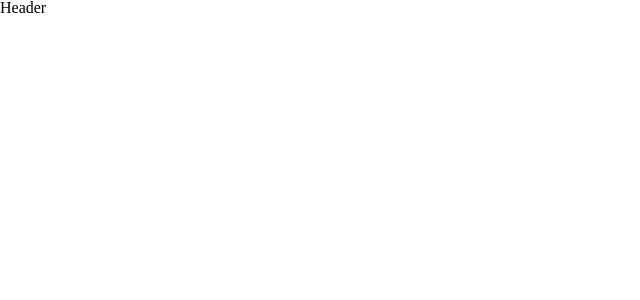
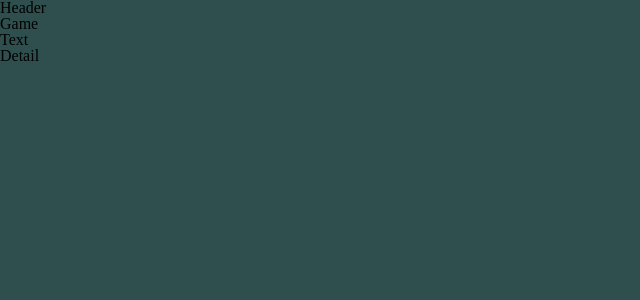
Before and after one commit to RomanRudin/gameAPIVue, a Vue app: page /detail/1 in a window 1280 px wide. Before the commit this address had no page. Shown: the top 300 px of the page, without its empty margins (0-640 px from the left). Built offline with nearby package versions, Linux system fonts and the light colour scheme.

Commit message:
paths for sections were added to index.js

```diff
--- a/src/App.vue
+++ b/src/App.vue
@@ -1,14 +1,22 @@
 <script setup>
-  import Header from "./components/Header.vue"
+  import Header from "./components/Header.vue";
+  import GameCard from "./components/GameCard.vue";
+  import {RouterView} from "vue-router";
 </script>
 
 <template>
-  <div>
+  <div class="app">
     <Header />
+    <GameCard />
+    <RouterView />
   </div>
-
 </template>
 
 <style scoped>
-
+.app{
+  background-color:darkslategrey;
+  min-height: 100vh;
+  width: 100%;
+}
 </style>
+// Сайт с цветами: https://access.mymind.com/colors
--- a/src/router/index.js
+++ b/src/router/index.js
@@ -4,19 +4,41 @@ import { createRouter, createWebHistory } from 'vue-router'
 const router = createRouter({
   history: createWebHistory(import.meta.env.BASE_URL),
   routes: [
-    // {
-    //   path: '/',
-    //   name: 'home',
-    //   component: HomeView
-    // },
-    // {
-    //   path: '/about',
-    //   name: 'about',
-    //   // route level code-splitting
-    //   // this generates a separate chunk (About.[hash].js) for this route
-    //   // which is lazy-loaded when the route is visited.
-    //   component: () => import('../views/AboutView.vue')
-    // }
+    {
+      path: "/",
+      name: "main",
+      component: () => import( "../views/Main.vue"),
+    },
+    {
+      path: "/fantasy",
+      name: "fantasy",
+      component: () => import( "../views/Fantasy.vue"),
+    },
+    {
+      path: "/royale",
+      name: "royale",
+      component: () => import( "../views/Royale.vue"),
+    },
+    {
+      path: "/rpg",
+      name: "rpg",
+      component: () => import( "../views/RPG.vue"),
+    },
+    {
+      path: "/shooter",
+      name: "shooter",
+      component: () => import( "../views/Shooter.vue"),
+    },
+    {
+      path: "/strategy",
+      name: "strategy",
+      component: () => import( "../views/strategy.vue"),
+    },
+    {
+      path: "/detail/:id",
+      name: "detail",
+      component: () => import( "../views/Detail.vue"),
+    },
   ]
 })
 
--- /dev/null
+++ b/src/views/Detail.vue
@@ -0,0 +1,5 @@
+<template>
+    <section>
+        <h1>Detail</h1>
+    </section>
+</template>
--- /dev/null
+++ b/src/views/Fantasy.vue
@@ -0,0 +1,5 @@
+<template>
+    <section>
+        <h1>Fantasy</h1>
+    </section>
+</template>
--- /dev/null
+++ b/src/views/Main.vue
@@ -0,0 +1,5 @@
+<template>
+    <section>
+        <h1>Main</h1>
+    </section>
+</template>
--- /dev/null
+++ b/src/views/RPG.vue
@@ -0,0 +1,5 @@
+<template>
+    <section>
+        <h1>RPG</h1>
+    </section>
+</template>
--- /dev/null
+++ b/src/views/Royale.vue
@@ -0,0 +1,5 @@
+<template>
+    <section>
+        <h1>Royale</h1>
+    </section>
+</template>
--- /dev/null
+++ b/src/views/Shooter.vue
@@ -0,0 +1,5 @@
+<template>
+    <section>
+        <h1>Shooter</h1>
+    </section>
+</template>
--- /dev/null
+++ b/src/views/Strategy.vue
@@ -0,0 +1,5 @@
+<template>
+    <section>
+        <h1>Strategies</h1>
+    </section>
+</template>
```
